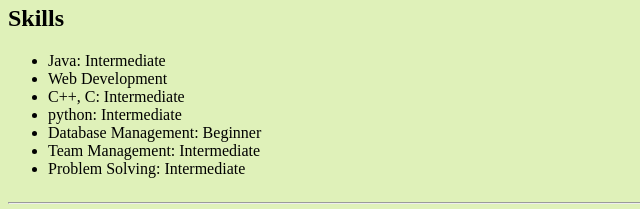
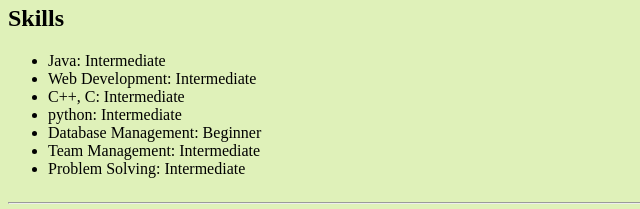
Before and after one commit to Kshitiz42069/html-resume, a plain HTML site: page index.html in a window 1280 px wide. Shown: the part 727-936 px from the top of the page, 0-640 px from the left. Drawn offline with Linux system fonts and the light colour scheme.

Commit message:
index.html

```diff
--- a/index.html
+++ b/index.html
@@ -72,7 +72,7 @@
         <h2>Skills</h2>
         <ul>
             <li>Java: Intermediate</li>
-            <li>Web Development</li>
+            <li>Web Development: Intermediate</li>
             <li>C++, C: Intermediate</li>
             <li>python: Intermediate</li>
             <li>Database Management: Beginner</li>
```
